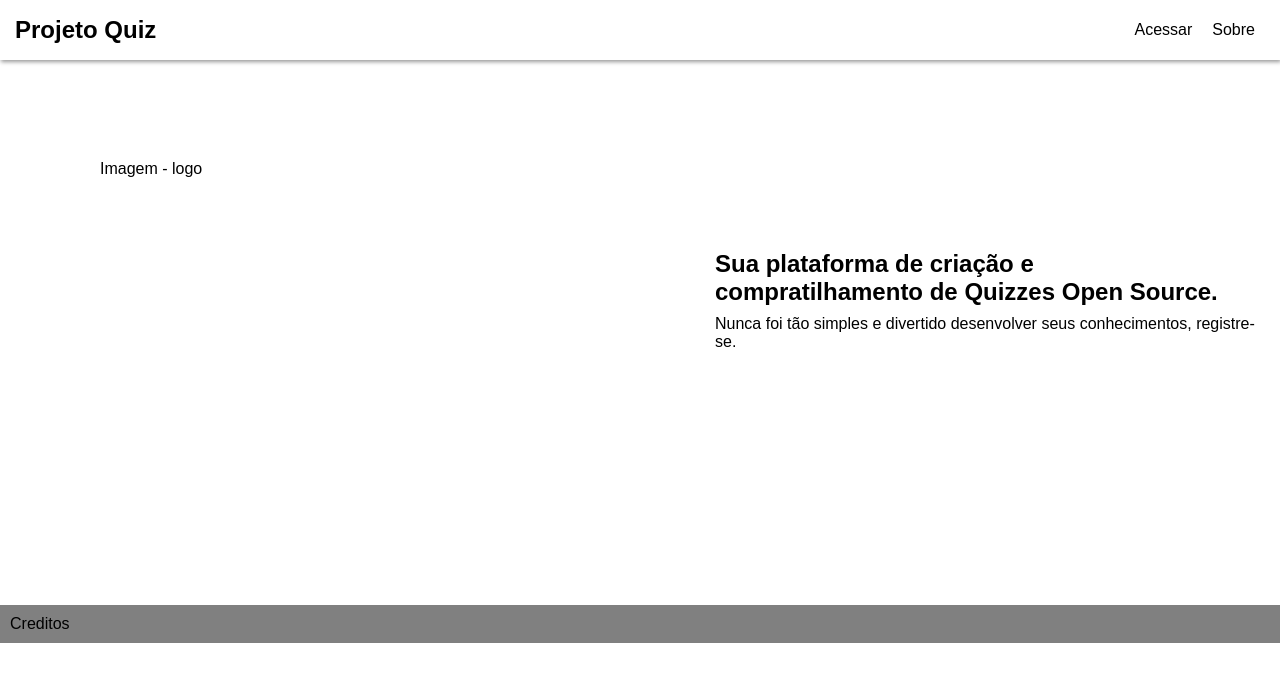
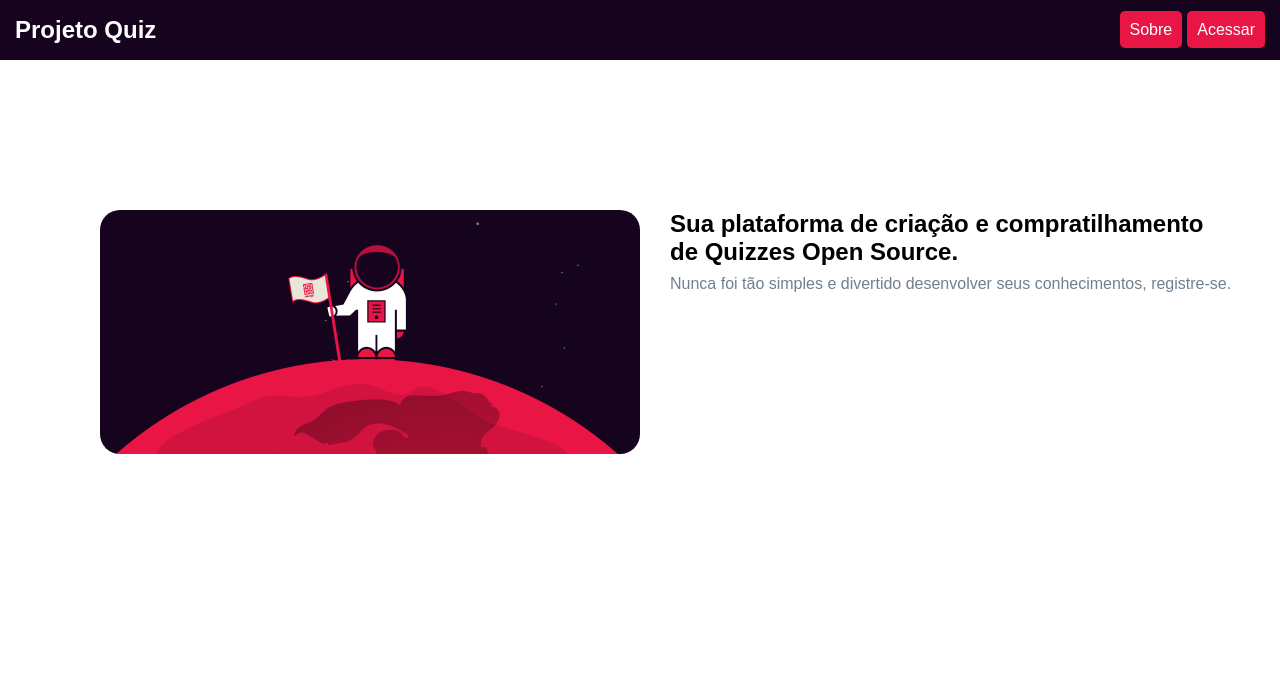
Before and after one commit to marceloees/ProjectQuizz, a plain HTML site: page index.html in a window 1280 px wide. Drawn offline with Linux system fonts and the light colour scheme.

Commit message:
Algumas alterações de estilo

```diff
--- a/css/styles.css
+++ b/css/index.css
@@ -1,3 +1,4 @@
+/*index*/
 * {
     padding: 0;
     margin: 0;
@@ -7,38 +8,50 @@ body {
     font-family: Arial, Helvetica, sans-serif;
 }
 header {
-    position: relative;
-    background-color:F4F4F4;
+    background-color:#16041e;
     width: 100%;
     height: 60px;
     padding: 15px;
     display: flex;
     align-items: center;
     justify-content: space-between;
-    -moz-box-shadow: 1px 2px 4px rgba(0, 0, 0,0.3);
-    -webkit-box-shadow: 1px 2px 4px rgba(0, 0, 0, .3);
-    box-shadow: 1px 2px 4px rgba(0, 0, 0, .4);
+    -moz-box-shadow: 1px 2px 4px rgba(5, 5, 5, 0.76);
+    -webkit-box-shadow: 1px 2px 4px rgba(5, 5, 5, 0.76);
+    box-shadow: 1px 2px 4px rgba(5, 5, 5, 0.76);
 
 }
 .logotipo a {
     text-decoration: none;
-    color: black;
+    color: white;
 }
-
+/*
 .container-menu {
 
 }
+*/
 .container-menu ul {
-    color:;
     list-style-type: none;
     display: flex;
     flex-flow: nowrap;
 }
 
 .container-menu ul li a {
+    border-radius: 5px;
+    margin-left: 5px;
+    background-color: #e91545;
     text-decoration: none;
     padding: 10px;
-    color: black;
+    color: white;
+}
+.componentes-left img {
+    width: 100%;
+    min-width: 80%;
+    border-radius: 20px;
+}
+
+.componentes-left p {
+    text-align: center;
+    padding-top: 80px;
 }
 
 /* Sessões da Tela - Esquerda*/
@@ -47,7 +60,8 @@ header {
     width: 50%;
     height: 545px;
     float: left;
-    padding: 100px;
+    padding-top: 150px;
+    padding-left: 100px;
 
 }
 /* Sessões da Tela - Direita */
@@ -56,27 +70,34 @@ header {
     width: 50%;
     height: 545px;
     float: right;
-    padding: 190px;
-    padding-left: 75px;
+    padding-top: 150px;
+    padding-left: 30px;
 }
 .section-right h1 {
     font-size: 24px;
-    width: 525px;
+    width: 540px;
     height: 60px;
 }
 .section-right p {
     font-size: 16px;
     padding-top: 5px;
-    width: 540px;
+    width: 580px;
+    color: slategrey;
+
 }
+/*
 footer {
-    padding: 10px;
-    background-color: grey;
+    height: 38px;
+    padding: 6px;
+    background-color: white;
     display: flex;
     text-align: center;
-
-
 }
-.footer p {
-    text-align: center;
-    }
+.coprg {
+        background-color: rgba(5, 5, 5, 0.1);
+        font-size: 18px;
+        padding: 10px;
+        height: 30px;
+        width: 1800px;
+}
+*/
--- /dev/null
+++ b/css/login.css
@@ -0,0 +1,5 @@
+* {
+    padding: 0;
+    margin: 0;
+    box-sizing: border-box;
+}
--- a/inicio.html
+++ b/index.html
@@ -1,7 +1,7 @@
 <!DOCTYPE html>
 <html lang="pt-br">
 <head>
-	<link rel="stylesheet" href="./css/styles.css">
+	<link rel="stylesheet" href="./css/index.css">
 	<meta charset="utf-8"/>
 	<title>Início</title>
 </head>
@@ -13,22 +13,28 @@
 
 		<div class="container-menu">
 			<ul>
+				<li><a href="#">Sobre</a> </li>
 				<li><a href="#">Acessar</a></li>
-				<li><a href="#">Sobre</a> </li>
 			</ul>
 		</div>
 	</header> <!-- Cabeçalho da Página. -->
 	<section class="section-left">
-		<p>Imagem - logo</p>
+		<div class="componentes-left">
+			<img src="./img/index.png"/>
+		</div>
 	</section> <!-- Area central esquerda da Página. -->
 	<section class="section-right">
 		<h1>Sua plataforma de criação e compratilhamento de Quizzes Open Source.</h1>
 		<p>Nunca foi tão simples e divertido desenvolver seus conhecimentos, registre-se.</p>
 	</section> <!-- Area central direita da página. -->
+	<!--
 	<footer>
-		<ul>
-			<p>Creditos</p>
-		</ul>
-	</footer> <!-- Rodapé da página. -->
+		<div class="coprg">
+			<ul>
+				<p>Creditos</p>
+			</ul>
+		</div>
+	</footer
+--->
 </body>
 </html>
```
Also changed, not shown: login.html (+2 -1 lines), img/index.png (added).
